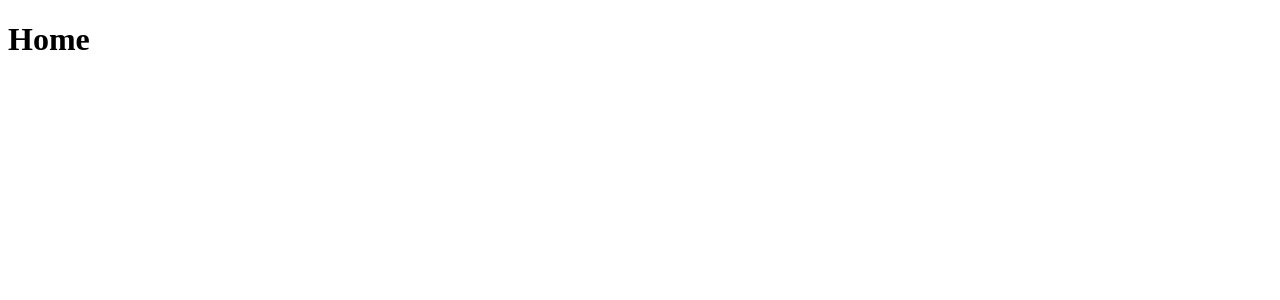
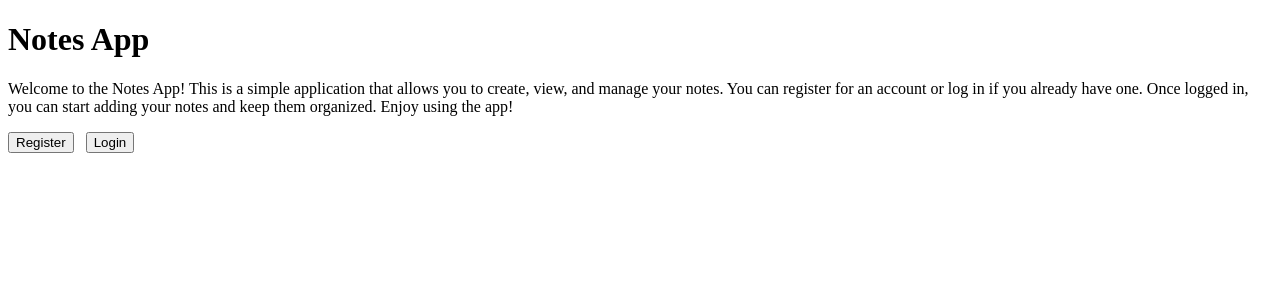
Before and after one commit to githubscientist/re-fsdcwdtb75, a React (Vite) app: page / in a window 1280 px wide. Shown: the top 300 px of the page. Built offline with nearby package versions, Linux system fonts and the light colour scheme.

Commit message:
react router basic setup done --home page

```diff
--- /dev/null
+++ b/src/components/Login.jsx
@@ -0,0 +1,7 @@
+const Login = () => {
+  return (
+    <div>Login</div>
+  )
+}
+
+export default Login;
--- /dev/null
+++ b/src/components/Register.jsx
@@ -0,0 +1,7 @@
+const Register = () => {
+  return (
+    <div>Register</div>
+  )
+}
+
+export default Register;
--- /dev/null
+++ b/src/pages/Home.jsx
@@ -0,0 +1,14 @@
+const Home = () => {
+  return (
+      <>
+        <h1>Notes App</h1>
+        <p>
+          Welcome to the Notes App! This is a simple application that allows you to create, view, and manage your notes. You can register for an account or log in if you already have one. Once logged in, you can start adding your notes and keep them organized. Enjoy using the app!
+      </p>
+
+      <button>Register</button> &nbsp; <button>Login</button>
+      </>
+  )
+}
+
+export default Home;
```
Also changed, not shown: src/App.jsx (+10 -3 lines).
